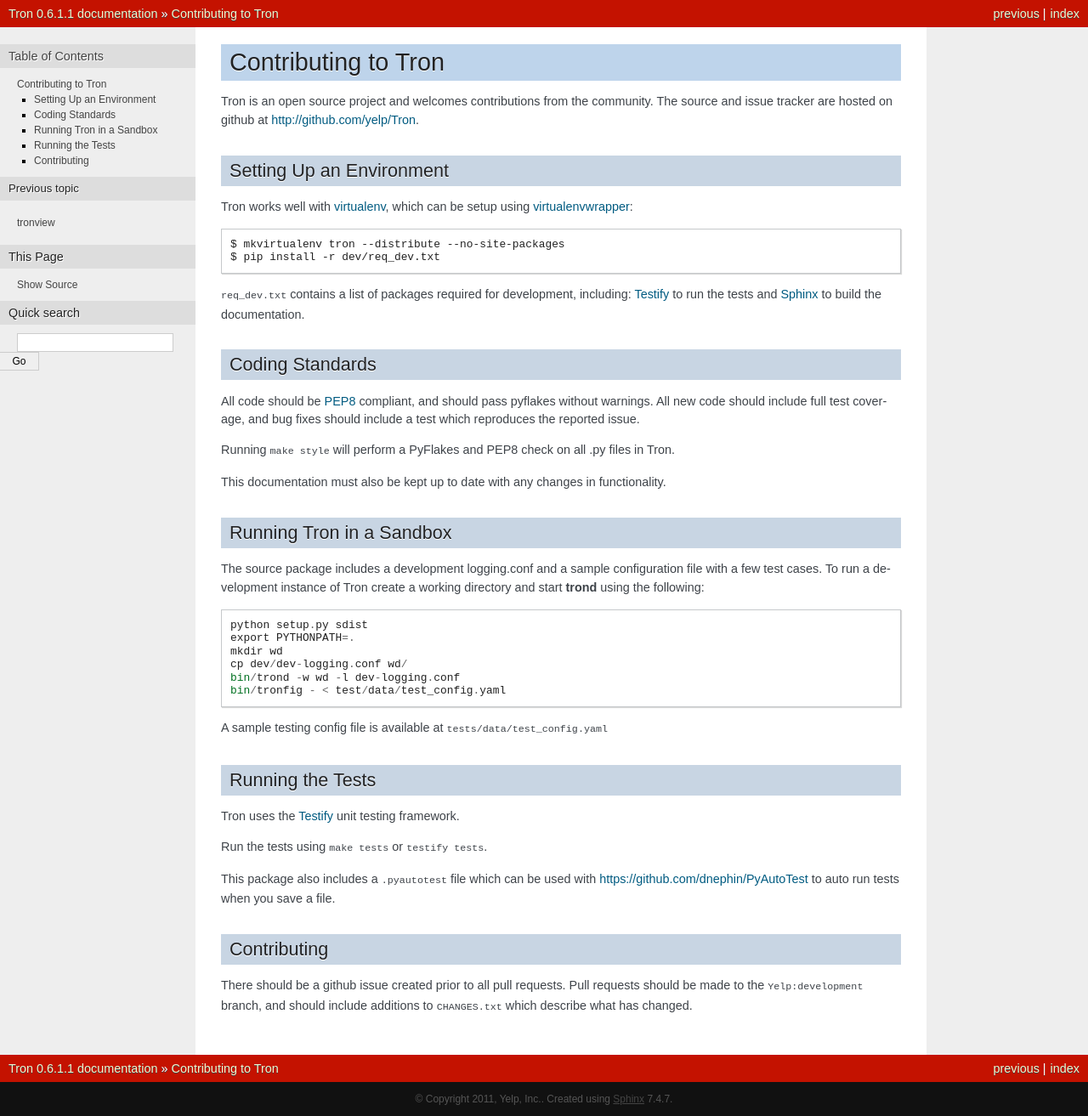
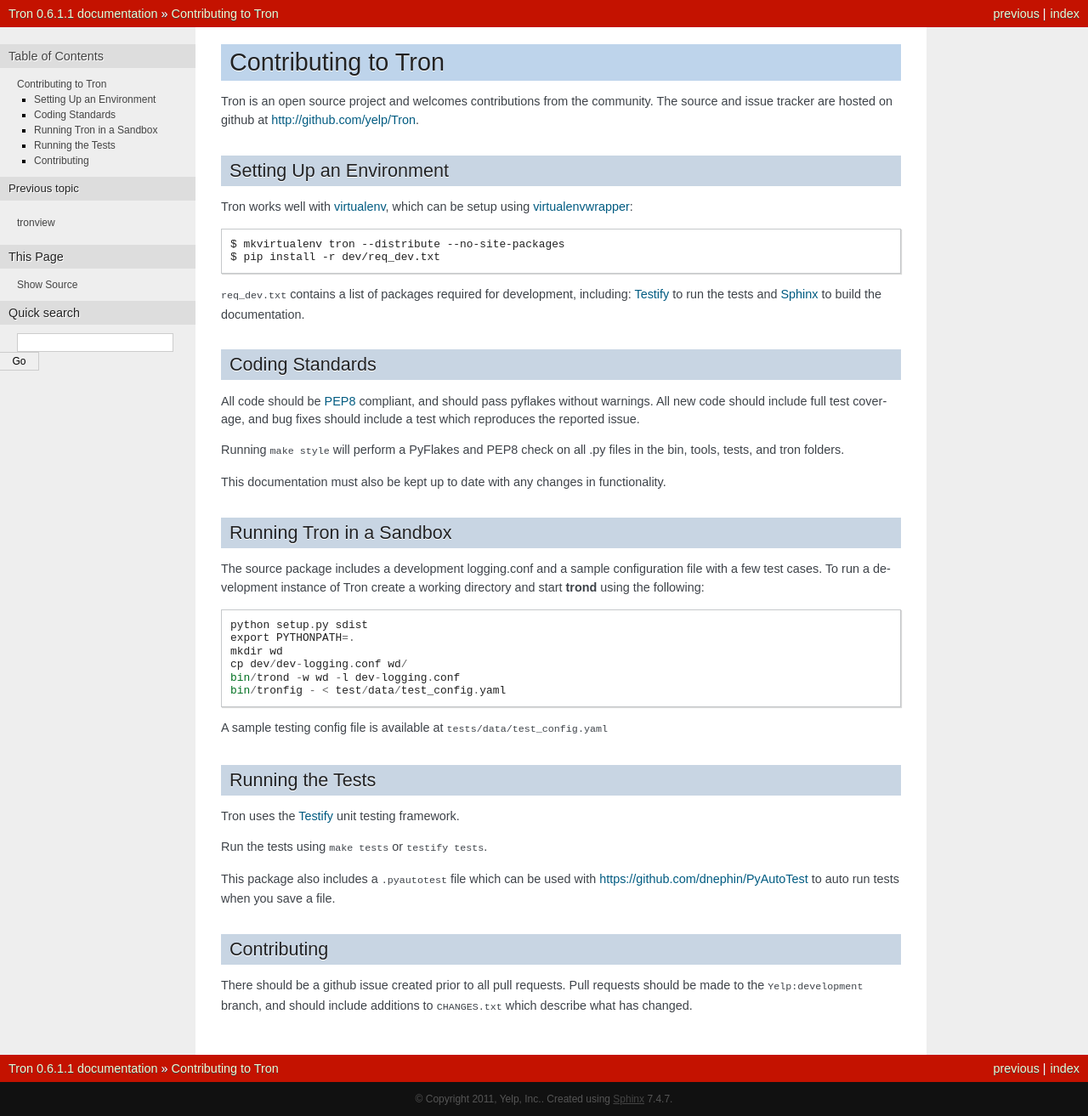
Before and after one commit to Yelp/Tron, a Sphinx documentation site: the page built from docs/developing.rst, in a window 1280 px wide. Shown: the whole page at 85% size. Built offline with Sphinx 7.4.7, drawn with Linux system fonts in a browser that asks for light colours.

Commit message:
added SOURCES field in makefile, specific folder checking

```diff
--- a/docs/developing.rst
+++ b/docs/developing.rst
@@ -30,7 +30,7 @@ test coverage, and bug fixes should include a test which reproduces the
 reported issue.
 
 Running ``make style`` will perform a PyFlakes and PEP8 check on all .py files
-in Tron.
+in the bin, tools, tests, and tron folders.
 
 This documentation must also be kept up to date with any changes in functionality.
 
```
Also changed, not shown: 1 other file.
